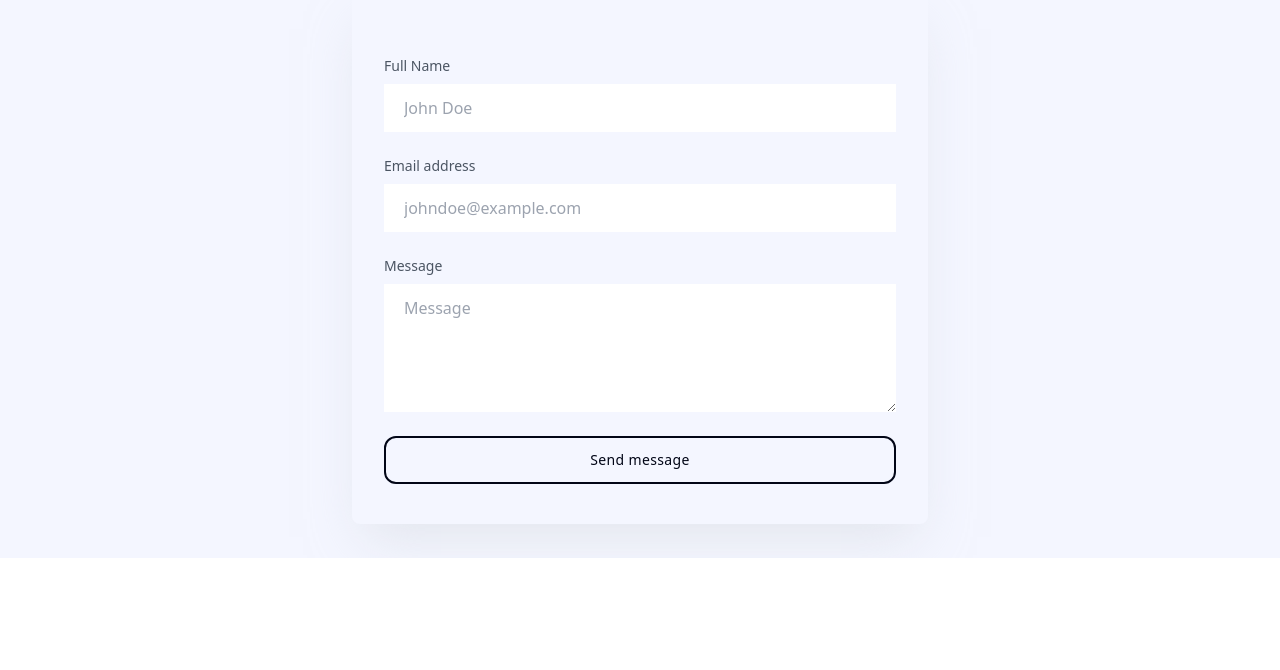
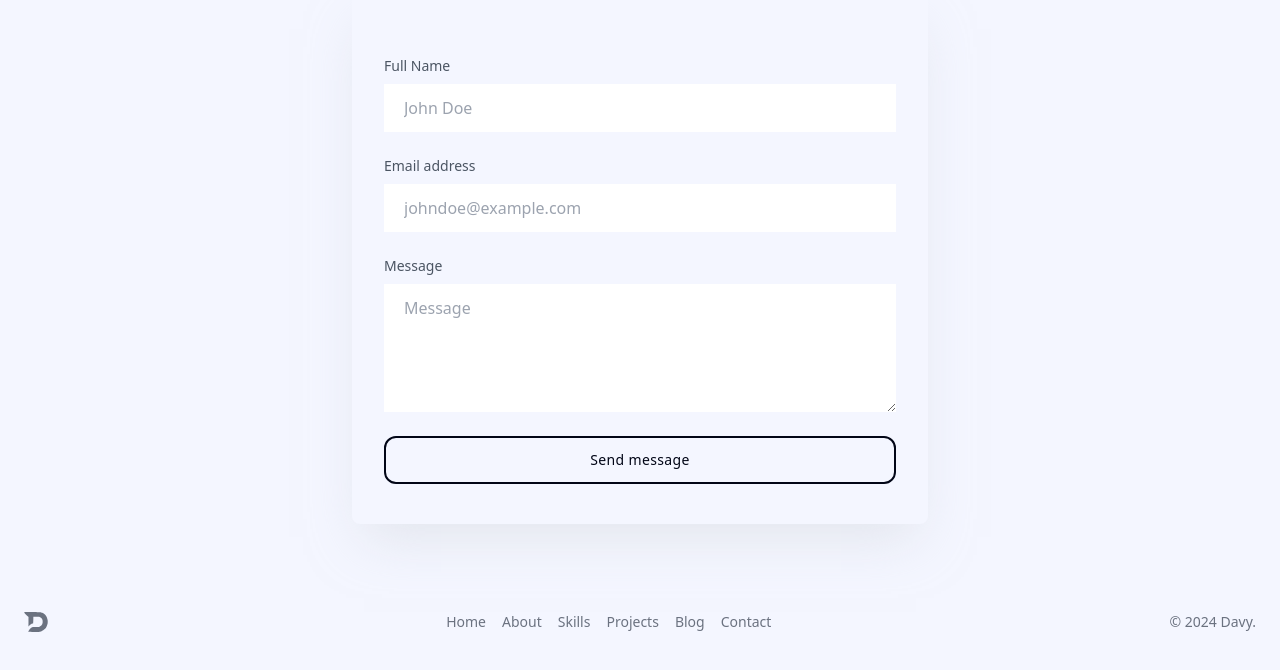
Before and after one commit to Davs07/MyPortfolio-v2, a React (Vite) app: page / in a window 1280 px wide. Shown: the part 6394-7064 px from the top of the page. Before the commit the page ends 6952 px from the top, so only its background shows below. Built offline with nearby package versions, Linux system fonts and the light colour scheme; a web font is replaced by a local one.

Commit message:
adding footer section

```diff
--- a/src/App.tsx
+++ b/src/App.tsx
@@ -6,6 +6,7 @@ import BlogPage from "./pages/BlogPage";
 import ProjectsPage from "./pages/ProjectsPage";
 import ContactPage from "./pages/ContactPage";
 import SkillsPage from "./pages/SkillsPage";
+import Footer from "./components/Footer";
 
 interface routes {
   path: string;
@@ -48,7 +49,7 @@ function App() {
     },
   ];
   return (
-    <div className="max-w-screen w-full min-w-80 min-h-screen flex bg-m-superlight  justify-center bg-white dark:bg-black text-black dark:text-white  ">
+    <div className="max-w-screen w-full min-w-80 min-h-screen flex flex-col bg-m-superlight  items-center bg-white dark:bg-black text-black dark:text-white  ">
       {/* NAVBAR */}
       <div className="h-14 fixed z-10 bg-white dark:bg-black text-black dark:text-white w-full justify-center flex  ">
         <div className="h-full max-w-[1112px] p-2 w-full  flex  items-center font-satoshi  justify-between ">
@@ -61,6 +62,8 @@ function App() {
           <Route key={route.name} path={route.path} element={route.element} />
         ))}
       </Routes>
+      {/* FOOTER */}
+      <Footer />
     </div>
   );
 }
--- /dev/null
+++ b/src/components/Footer.tsx
@@ -0,0 +1,28 @@
+import { Link } from "react-router-dom";
+import { DIcon } from "../assets/DIcon";
+
+function Footer() {
+  return (
+    <footer className=" w-full h-32 py-4 grid place-items-center">
+      <div className="container mx-auto flex flex-col items-center justify-between gap-6 px-4 md:flex-row md:px-6">
+        <Link
+          className="flex items-center justify-center text-gray-500 hover:text-gray-900 dark:text-gray-400 dark:hover:text-gray-50"
+          to="/">
+          <DIcon className="h-6 w-6" />
+          <span className="sr-only">Davy</span>
+        </Link>
+        <nav className="flex flex-wrap items-center justify-center gap-4 text-sm font-medium text-gray-500 hover:text-gray-900 dark:text-gray-400 dark:hover:text-gray-50">
+          <Link to="/home">Home</Link>
+          <Link to="/about">About</Link>
+          <Link to="/skills">Skills</Link>
+          <Link to="/projects">Projects</Link>
+          <Link to="/blog">Blog</Link>
+          <Link to="/contact">Contact</Link>
+        </nav>
+        <p className="text-sm text-gray-500 dark:text-gray-400">© 2024 Davy.</p>
+      </div>
+    </footer>
+  );
+}
+
+export default Footer;
--- a/src/pages/AboutPage.tsx
+++ b/src/pages/AboutPage.tsx
@@ -3,7 +3,7 @@ import Text from "../../components/ui/Text";
 const AboutPage: React.FC = () => {
   return (
     <div className="w-full max-w-[1112px] min-h-full  flex flex-col gap-8 my-16 px-3  ">
-      <div className="flex flex-col gap-6">
+      <div className="w-full min-h-screen p-2 flex  items-center justify-center flex-col gap-8 mb-6">
         <Text size="h1" font="satoshi">
           Forjando un Camino: Pasión y Determinación
         </Text>
@@ -24,7 +24,7 @@ const AboutPage: React.FC = () => {
           tecnológicas útiles y significativas.
         </Text>
       </div>
-      <div className="flex flex-col gap-6">
+      <div className="w-full min-h-screen p-2 flex  items-center justify-center flex-col gap-8 mb-6">
         <Text size="h1" font="satoshi">
           Desarrollo Fullstack: Una Evolución Natural
         </Text>
@@ -40,7 +40,7 @@ const AboutPage: React.FC = () => {
           interes por el muno de la Inteligencia Artificial.
         </Text>
       </div>
-      <div className="flex flex-col gap-6">
+      <div className="w-full min-h-screen p-2 flex  items-center justify-center flex-col gap-8 mb-6">
         <Text size="h1" font="satoshi">
           Guiando el Rumbo: Mi Enfoque y Método de Trabajo
         </Text>
@@ -68,7 +68,7 @@ const AboutPage: React.FC = () => {
           prácticas de desarrollo de software en mi Blog (link)]
         </Text>
       </div>
-      <div className="flex flex-col gap-6">
+      <div className="w-full min-h-screen p-2 flex  items-center justify-center flex-col gap-8 mb-6">
         <Text size="h1" font="satoshi">
           Descubriendo Horizontes: Educación y Crecimiento Continuo
         </Text>
@@ -88,7 +88,7 @@ const AboutPage: React.FC = () => {
           vida para obtener la mejor versión de mí mismo.
         </Text>
       </div>
-      <div className="flex flex-col gap-6">
+      <div className="w-full min-h-screen p-2 flex  items-center justify-center flex-col gap-8 mb-6">
         <Text size="h1" font="satoshi">
           Explorando el Mundo: Intereses y Pasiones
         </Text>
```
